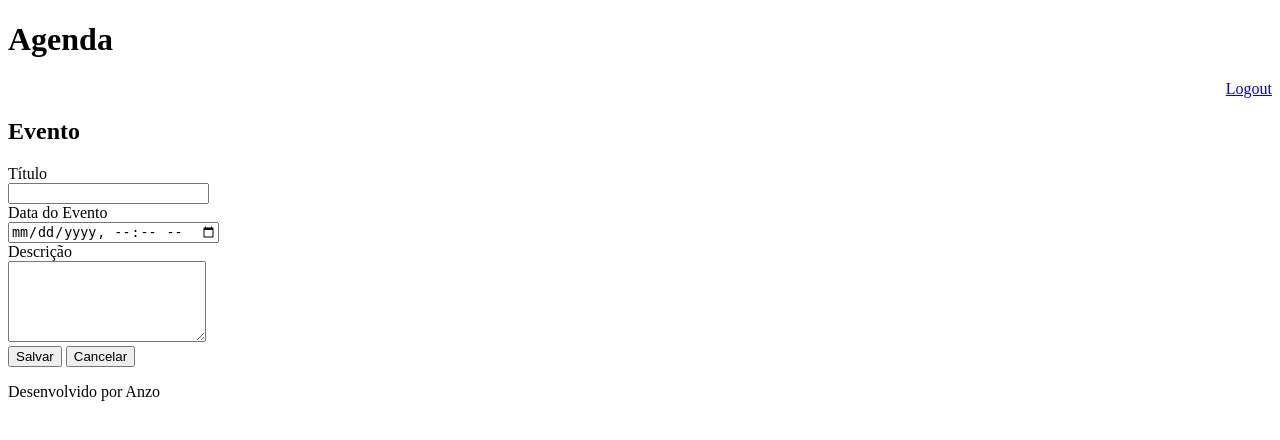
After one commit to andersonsoaresmartins/django_agenda, a Django app: page /agenda/evento/ in a window 1280 px wide. The commit adds this page. Shown: the top 440 px of the page. Run offline with Django 4.2, Linux system fonts and the light colour scheme; a user stored in the database is signed in.

Commit message:
Created insert form to events and add gitignore file

```diff
--- a/agenda/urls.py
+++ b/agenda/urls.py
@@ -23,6 +23,8 @@ from django.views.generic import RedirectView
 urlpatterns = [
     path('admin/', admin.site.urls),
     path('agenda/', views.lista_eventos),
+    path('agenda/evento/', views.evento),
+    path('agenda/evento/submit', views.submit_evento),
     path('', RedirectView.as_view(url='/agenda/')),
     path('login/', views.login_user),
     path('login/submit', views.submit_login),
--- a/core/views.py
+++ b/core/views.py
@@ -34,10 +34,32 @@ def submit_login(request):
     return redirect('/')
 
 
-
 @login_required(login_url='/login/')
 def lista_eventos(request):
     usuario = request.user
     evento = Evento.objects.filter(usuario=usuario)
     data = {'eventos': evento}
     return render(request, 'agenda.html', data)
+
+
+@login_required(login_url='/login/')
+def evento(request):
+    return render(request, 'evento.html')
+
+
+@login_required(login_url='/login/')
+def submit_evento(request):
+    if request.POST:
+        titulo = request.POST.get('titulo')
+        data_evento = request.POST.get('data_evento')
+        descricao = request.POST.get('descricao')
+        usuario = request.user
+
+        Evento.objects.create(
+            titulo=titulo,
+            data_evento=data_evento,
+            descricao=descricao,
+            usuario=usuario
+        )
+
+    return redirect('/')
--- /dev/null
+++ b/templates/evento.html
@@ -0,0 +1,26 @@
+{% extends "model-page.html" %}
+
+{% block content %}
+
+<h2>Evento</h2>
+<form action="submit" method="POST">
+    {% csrf_token %}
+    <label>Título</label>
+    <br>
+    <input type="text" , name="titulo" , size="22">
+    <br>
+    <label>Data do Evento</label>
+    <br>
+    <input type="datetime-local" , name="data_evento" , size="23">
+    <br>
+    <label>Descrição</label>
+    <br>
+    <textarea name="descrcao" cols="22" rows="5"></textarea>
+    <br>
+    <button type="submit">Salvar</button>
+    <a href="/">
+        <button type="button">Cancelar</button>
+    </a>
+</form>
+
+{% endblock %}
--- a/templates/model-header.html
+++ b/templates/model-header.html
@@ -1,5 +1,6 @@
 <meta charset="UTF-8">
 <title>Agenda</title>
+<h1>Agenda</h1>
 <div align="right">
     <a href="/logout">Logout</a>
 </div>
```
Also changed, not shown: templates/agenda.html (+9 -8 lines), templates/model-page.html (+4 -3 lines), db.sqlite3, 1 other file.
